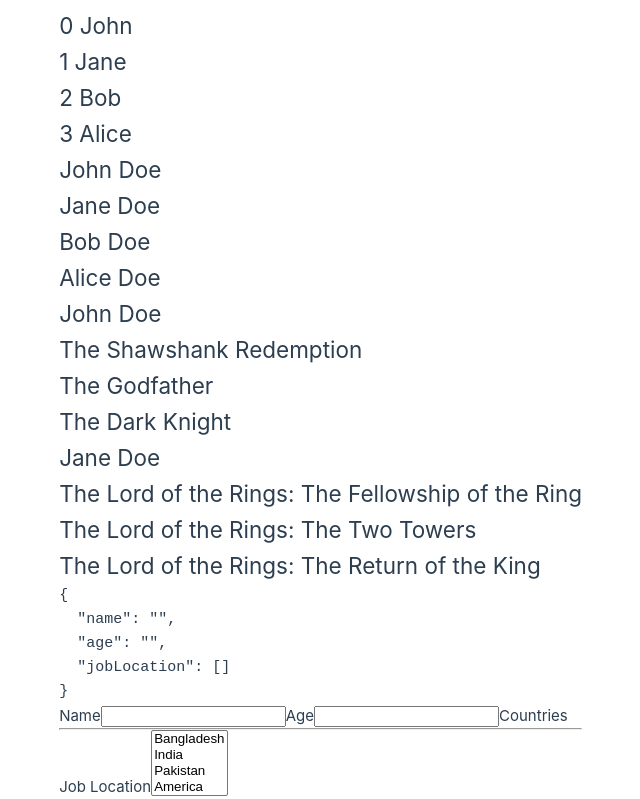
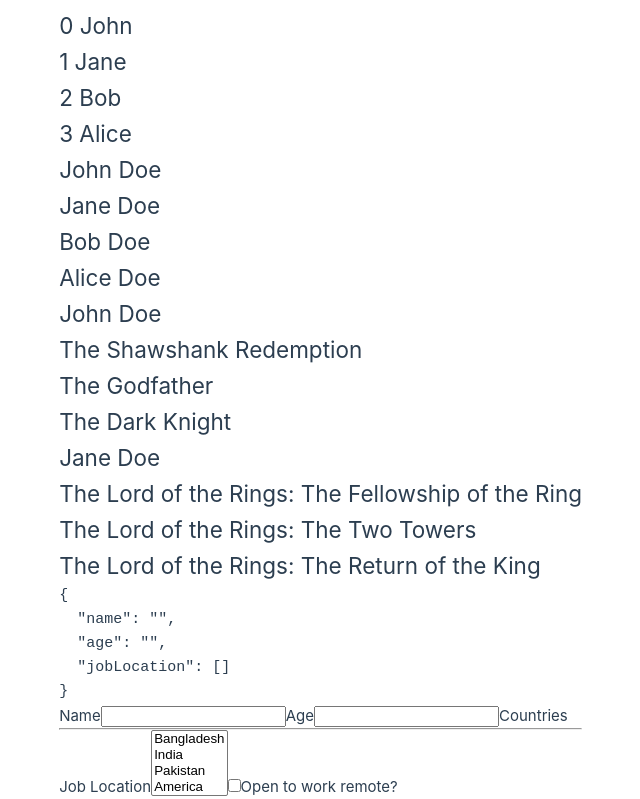
Before and after one commit to draftstore/Vuejs-3-practice, a Vue app in the folder VueJs codevolution/view-basics/: page / in a window 1280 px wide. Shown: the part 760-1559 px from the top of the page, without its empty margins (58-698 px from the left). Built offline with nearby package versions, Linux system fonts and the light colour scheme.

Commit message:
Form Handling (Part 2)

```diff
--- a/VueJs codevolution/view-basics/src/App.vue
+++ b/VueJs codevolution/view-basics/src/App.vue
@@ -144,6 +144,9 @@
             <option value="pakistan">Pakistan</option>
             <option value="america">America</option>
           </select>
+
+          <input for="remoteWork" type="checkbox" name="remote-work" v-model="formValues.remoteWork">
+          <label for="remoteWork">Open to work remote?</label>
         </div>
       </form>
 
```
